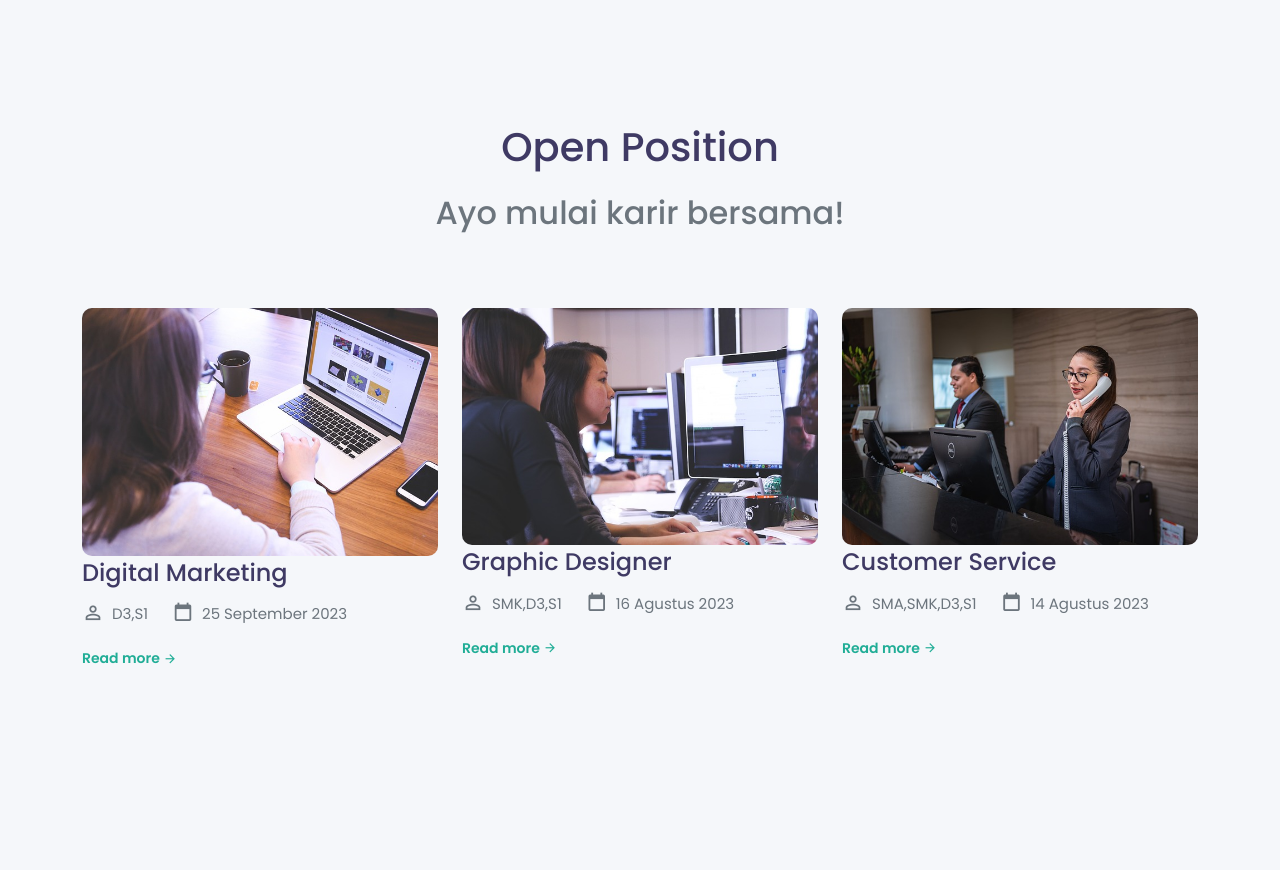
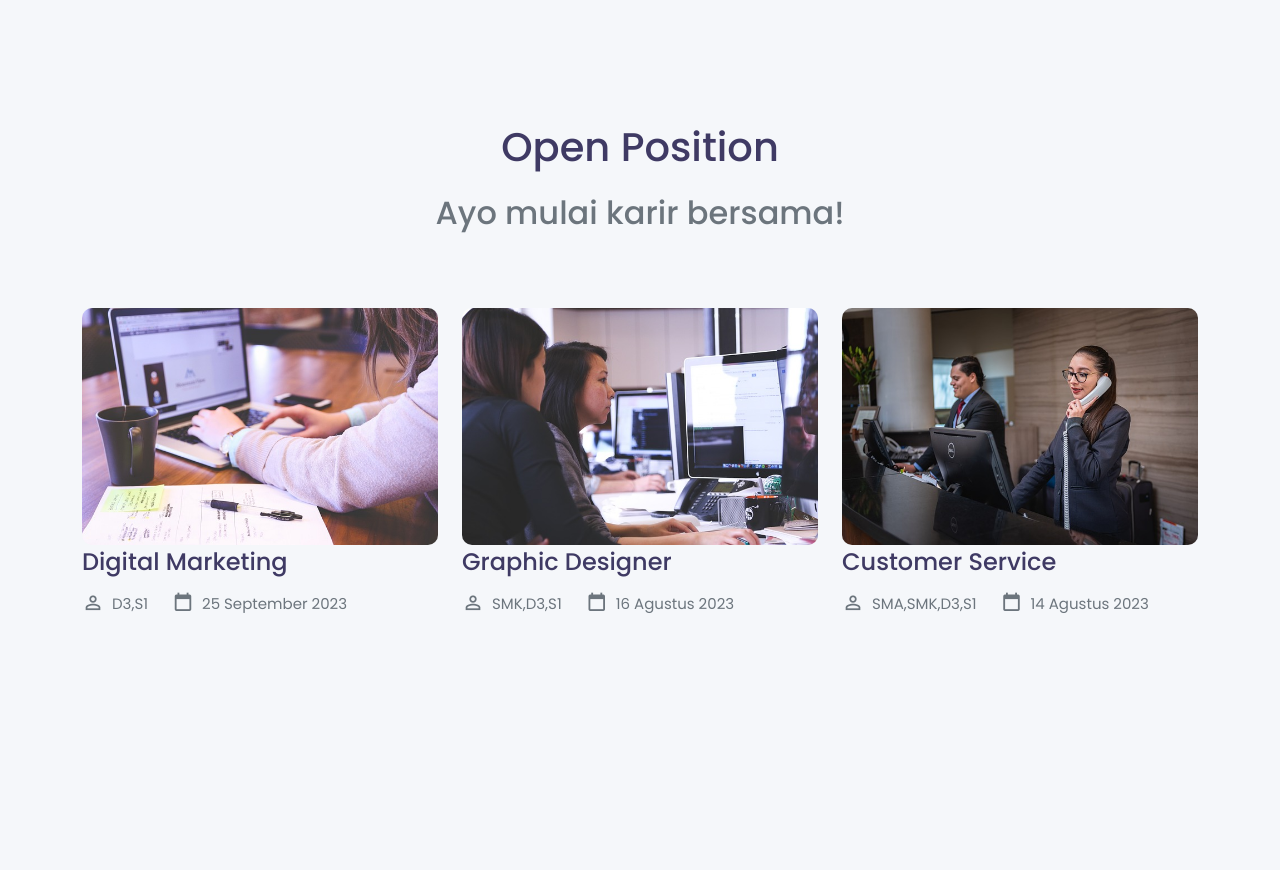
Before and after one commit to AmandaYora/event, a CodeIgniter 4 app: the page made by app/Views/LandingPage/index.php in a window 1280 px wide. Shown: the part 3922-4792 px from the top of the page. Run offline with PHP 8.4 and a stand-in for CodeIgniter, Linux system fonts and the light colour scheme; the template is opened without the code that fills it, so the values that code supplies are empty; some libraries are stand-ins or nearby versions.

Commit message:
penghapusan material tidak perlu

```diff
--- a/app/Views/LandingPage/index.php
+++ b/app/Views/LandingPage/index.php
@@ -38,10 +38,10 @@
     <!--Navbar Start-->
     <nav class="navbar navbar-expand-lg fixed-top sticky" id="navbar">
         <div class="container-fluid custom-container">
-            <a class="navbar-brand logo text-uppercase" href="index.html">
-                <img src="<?= base_url('assets/landingpage/images/logo-dark.png'); ?>" class="logo-light" alt="" height="32">
+            <!-- <a class="navbar-brand logo text-uppercase" href="index.html">
+                <img src="<?= base_url('assets/landingpage/images/logo-dark.png'); ?>" class="logo-light" alt="" height="32"> -->
                 <!-- <img src="images/logo-light.png" class="logo-dark" alt="" height="28"> -->
-            </a>
+            <!-- </a> -->
 
             <button class="navbar-toggler me-3 order-2 ms-4" type="button" data-bs-toggle="collapse" data-bs-target="#navbarCollapse" aria-controls="navbarCollapse" aria-label="Toggle navigation">
                 <i class="mdi mdi-menu"></i>
@@ -59,9 +59,9 @@
             <!--end navabar-collapse-->
             <div class="header-menu list-inline d-flex align-items-center mb-0 order-1">
                 <div class="Account ">
-                    <a data-bs-toggle="modal" data-bs-target="#exampleModal">
+                    <!-- <a data-bs-toggle="modal" data-bs-target="#exampleModal">
                         <i class="mdi mdi-account-box-outline f-24 text-black"></i>
-                    </a>
+                    </a> -->
 
                 </div>
             </div>
@@ -182,8 +182,9 @@
                             <img src="<?= base_url('assets/landingpage/images/service/img-1.png'); ?>" alt="img-fluid">
                         </div>
                         <h5 class="fw-bold mt-4 mb-3">VISI</h5>
-                        <p>“Menjadi perusahaan terdepan dan terpercaya untuk memberikan solusi terbaik
-                            dalam penyediaan jasa tenaga outsourcing yang profesional dan berkompeten untuk kegiatan MICE di Indonesia.”</p>
+                        <p class="text-justify">“Menjadi perusahaan terdepan dan terpercaya untuk memberikan solusi terbaik
+                            dalam penyediaan jasa tenaga outsourcing yang profesional dan berkompeten untuk kegiatan
+                            MICE di Indonesia.”</p>
                         <!-- <div class="button-link mt-2">
                             <a href="" class="f-14 fw-bold">Start hear <i class="mdi mdi-arrow-right align-middle"></i></a>
                         </div> -->
@@ -420,7 +421,7 @@
             <div class="row mt-5">
                 <div class="col-lg-4 col-md-6 mt-4 mt-2">
                     <div class="blog-image overflow-hidden">
-                        <img src="assets/landingpage/images/blog/img-122.jpg" alt="" class="img-fluid w-100">
+                        <img src="assets/landingpage/images/blog/img-111.jpg" alt="" class="img-fluid w-100">
                     </div>
                     <div class="blog-content mb-2">
                         <!-- <a href="">
@@ -440,9 +441,9 @@
                             <p class="mb-0 ms-2">25 September 2023</p>
                         </div>
                     </div>
-                    <div class="blog-link">
+                    <!-- <div class="blog-link">
                         <a href="" class="fw-bold f-14">Read more <i class="mdi mdi-arrow-right align-middle"></i></a>
-                    </div>
+                    </div> -->
                 </div>
                 <div class="col-lg-4 col-md-6 mt-4 mt-2">
                     <div class="blog-image overflow-hidden">
@@ -466,9 +467,9 @@
                             <p class="mb-0 ms-2">16 Agustus 2023</p>
                         </div>
                     </div>
-                    <div class="blog-link">
+                    <!-- <div class="blog-link">
                         <a href="" class="fw-bold f-14">Read more <i class="mdi mdi-arrow-right align-middle"></i></a>
-                    </div>
+                    </div> -->
                 </div>
                 <div class="col-lg-4 col-md-6  mt-4 mt-2">
                     <div class="blog-image overflow-hidden">
@@ -492,9 +493,9 @@
                             <p class="mb-0 ms-2">14 Agustus 2023</p>
                         </div>
                     </div>
-                    <div class="blog-link">
+                    <!-- <div class="blog-link">
                         <a href="" class="fw-bold f-14">Read more <i class="mdi mdi-arrow-right align-middle"></i></a>
-                    </div>
+                    </div> -->
                 </div>
             </div>
         </div>
```
Also changed, not shown: public/assets/landingpage/images/blog/img-111.jpg (added), public/assets/landingpage/images/blog/img-1220.jpg (renamed from public/assets/landingpage/images/blog/img-122.jpg).
